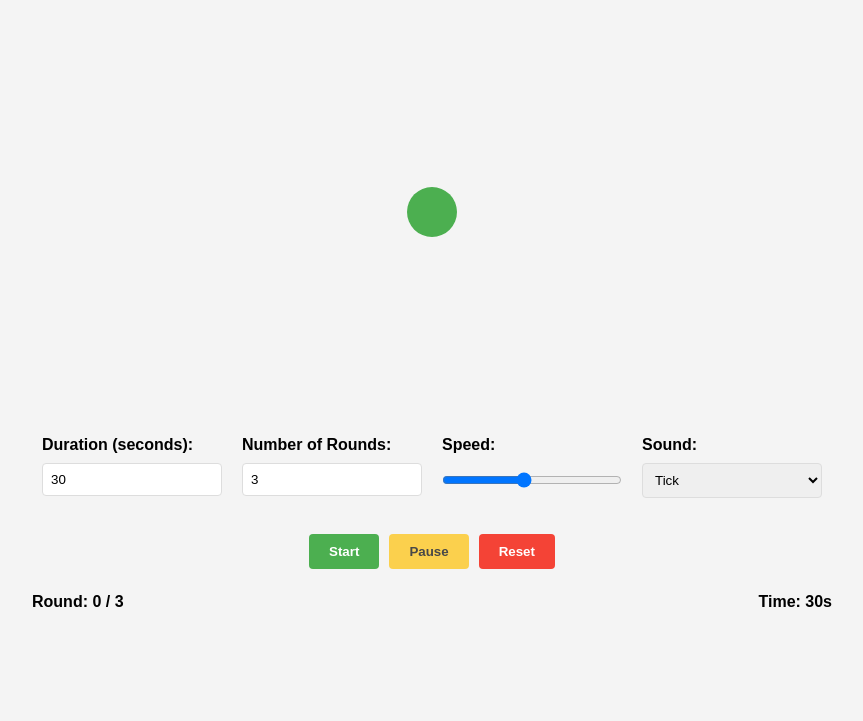
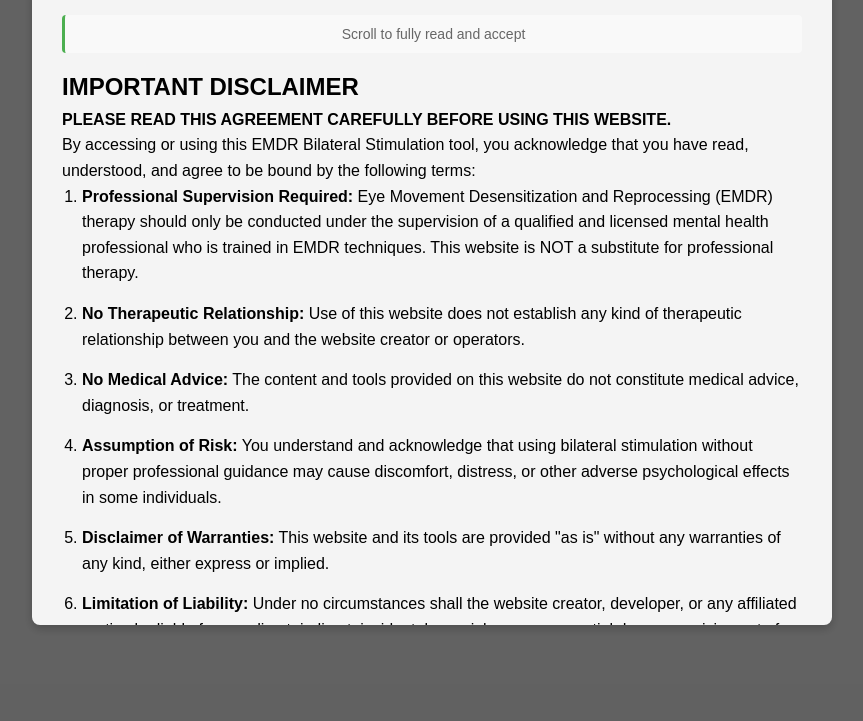
Before and after one commit to snickerton/emdr, a plain HTML site: page index.html in a window 1280 px wide. Shown: the part 79-800 px from the top of the page, without its empty margins (208-1071 px from the left). Drawn offline with Linux system fonts and the light colour scheme; no server answers.

Commit message:
final done

```diff
--- a/index.html
+++ b/index.html
@@ -7,6 +7,40 @@
     <link rel="stylesheet" href="styles.css">
 </head>
 <body>
+    <!-- Disclaimer Modal -->
+    <div id="disclaimer-modal" class="modal">
+        <div class="modal-content">
+            <div class="scroll-indicator">Scroll to fully read and accept</div>
+            <h2>IMPORTANT DISCLAIMER</h2>
+            <div class="disclaimer-text">
+                <p><strong>PLEASE READ THIS AGREEMENT CAREFULLY BEFORE USING THIS WEBSITE.</strong></p>
+
+                <p>By accessing or using this EMDR Bilateral Stimulation tool, you acknowledge that you have read, understood, and agree to be bound by the following terms:</p>
+
+                <ol>
+                    <li><strong>Professional Supervision Required:</strong> Eye Movement Desensitization and Reprocessing (EMDR) therapy should only be conducted under the supervision of a qualified and licensed mental health professional who is trained in EMDR techniques. This website is NOT a substitute for professional therapy.</li>
+
+                    <li><strong>No Therapeutic Relationship:</strong> Use of this website does not establish any kind of therapeutic relationship between you and the website creator or operators.</li>
+
+                    <li><strong>No Medical Advice:</strong> The content and tools provided on this website do not constitute medical advice, diagnosis, or treatment.</li>
+
+                    <li><strong>Assumption of Risk:</strong> You understand and acknowledge that using bilateral stimulation without proper professional guidance may cause discomfort, distress, or other adverse psychological effects in some individuals.</li>
+
+                    <li><strong>Disclaimer of Warranties:</strong> This website and its tools are provided "as is" without any warranties of any kind, either express or implied.</li>
+
+                    <li><strong>Limitation of Liability:</strong> Under no circumstances shall the website creator, developer, or any affiliated parties be liable for any direct, indirect, incidental, special, or consequential damages arising out of or in any way connected with the use of this website.</li>
+
+                    <li><strong>User Responsibility:</strong> You assume full responsibility for your use of this website and any consequences thereof.</li>
+
+                    <li><strong>Indemnification:</strong> You agree to indemnify and hold harmless the website creator from any claims, damages, or expenses arising from your use of this website.</li>
+                </ol>
+
+                <p>By clicking "I Understand and Agree" below, you confirm that you have read, understood, and agree to the terms outlined above, and that you will only use this tool under appropriate professional supervision.</p>
+            </div>
+            <button id="accept-disclaimer">I Understand and Agree</button>
+        </div>
+    </div>
+
     <div class="container">
         <h1>EMDR Bilateral Stimulation</h1>
 
@@ -47,6 +81,9 @@
             <span id="time-display">Time: 0s</span>
         </div>
 
+        <div class="footer">
+            <p><small>DISCLAIMER: For educational purposes only. Not medical treatment. Use at your own risk. No warranties or liability accepted. Consult a healthcare professional for psychological concerns.</small></p>
+        </div>
 
     </div>
 
--- a/script.js
+++ b/script.js
@@ -11,6 +11,26 @@ document.addEventListener('DOMContentLoaded', function() {
     const roundDisplay = document.getElementById('round-display');
     const timeDisplay = document.getElementById('time-display');
     const animationContainer = document.querySelector('.animation-container');
+    const disclaimerModal = document.getElementById('disclaimer-modal');
+    const acceptDisclaimerBtn = document.getElementById('accept-disclaimer');
+
+    // Check if user has already accepted the disclaimer
+    const hasAcceptedDisclaimer = localStorage.getItem('emdrDisclaimerAccepted');
+
+    // Hide main content until disclaimer is accepted
+    const container = document.querySelector('.container');
+    if (!hasAcceptedDisclaimer) {
+        container.style.display = 'none';
+    } else {
+        disclaimerModal.style.display = 'none';
+    }
+
+    // Handle disclaimer acceptance
+    acceptDisclaimerBtn.addEventListener('click', function() {
+        localStorage.setItem('emdrDisclaimerAccepted', 'true');
+        disclaimerModal.style.display = 'none';
+        container.style.display = 'block';
+    });
 
     // Web Audio API for stereo sound
     let audioContext;
@@ -226,10 +246,14 @@ document.addEventListener('DOMContentLoaded', function() {
             // Format the name: remove extension and capitalize
             const name = file.split('.')[0];
             option.textContent = name.charAt(0).toUpperCase() + name.slice(1);
+            // Set tick.wav as the default selected option
+            if (file.toLowerCase() === 'tick.wav') {
+                option.selected = true;
+            }
             soundSelect.appendChild(option);
         });
 
-        // Set initial selection
+        // Set initial selection (either tick.wav or first option)
         if (soundSelect.options.length > 0) {
             soundFile = soundSelect.value;
             loadAudioFile(`sounds/${soundFile}`);
--- a/styles.css
+++ b/styles.css
@@ -115,6 +115,89 @@ button:disabled {
     margin-right: auto;
 }
 
+/* Modal Styles */
+.modal {
+    display: block;
+    position: fixed;
+    z-index: 1000;
+    left: 0;
+    top: 0;
+    width: 100%;
+    height: 100%;
+    background-color: rgba(0, 0, 0, 0.6);
+    overflow: auto;
+}
+
+.modal-content {
+    background-color: #f4f4f4;
+    margin: 5% auto;
+    padding: 30px;
+    width: 80%;
+    max-width: 800px;
+    max-height: 80vh;
+    overflow-y: auto;
+    border-radius: 8px;
+    box-shadow: 0 4px 10px rgba(0, 0, 0, 0.2);
+}
+
+.scroll-indicator {
+    text-align: center;
+    color: #666;
+    margin-bottom: 15px;
+    padding: 8px;
+    background-color: #f9f9f9;
+    border-radius: 4px;
+    border-left: 3px solid #4CAF50;
+    font-size: 14px;
+    position: sticky;
+    top: 0;
+    z-index: 5;
+}
+
+.disclaimer-text {
+    margin-bottom: 30px;
+    line-height: 1.6;
+    font-size: 16px;
+}
+
+.disclaimer-text ol {
+    padding-left: 20px;
+    margin-bottom: 20px;
+}
+
+.disclaimer-text li {
+    margin-bottom: 15px;
+}
+
+#accept-disclaimer {
+    display: block;
+    width: 100%;
+    max-width: 300px;
+    margin: 0 auto;
+    padding: 12px 20px;
+    background-color: #4CAF50;
+    color: white;
+    border: none;
+    border-radius: 4px;
+    font-size: 16px;
+    font-weight: bold;
+    cursor: pointer;
+}
+
+#accept-disclaimer:hover {
+    background-color: #3e8e41;
+}
+
+.footer {
+    text-align: center;
+    margin-top: 30px;
+    margin-bottom: 20px;
+    color: #666;
+    max-width: 800px;
+    margin-left: auto;
+    margin-right: auto;
+}
+
 .animation-container {
     position: relative;
     height: 50vh;
```
